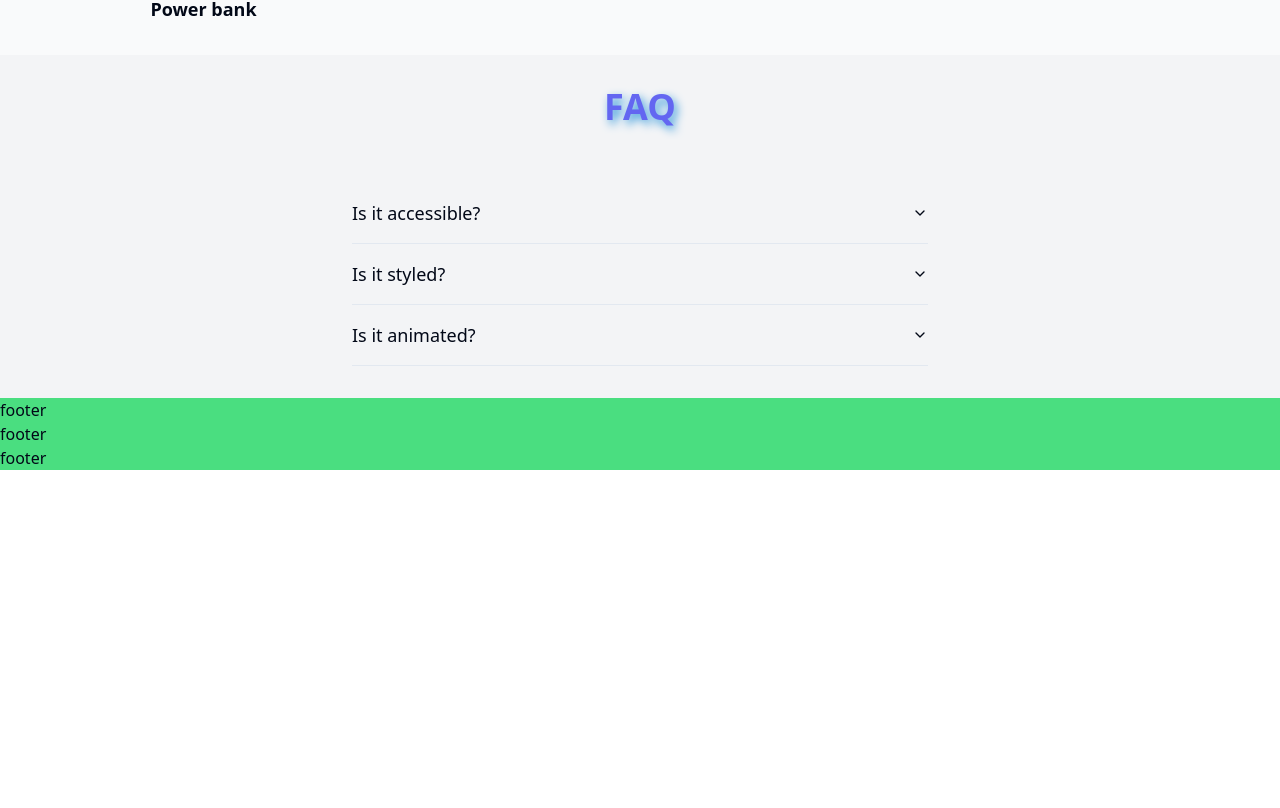
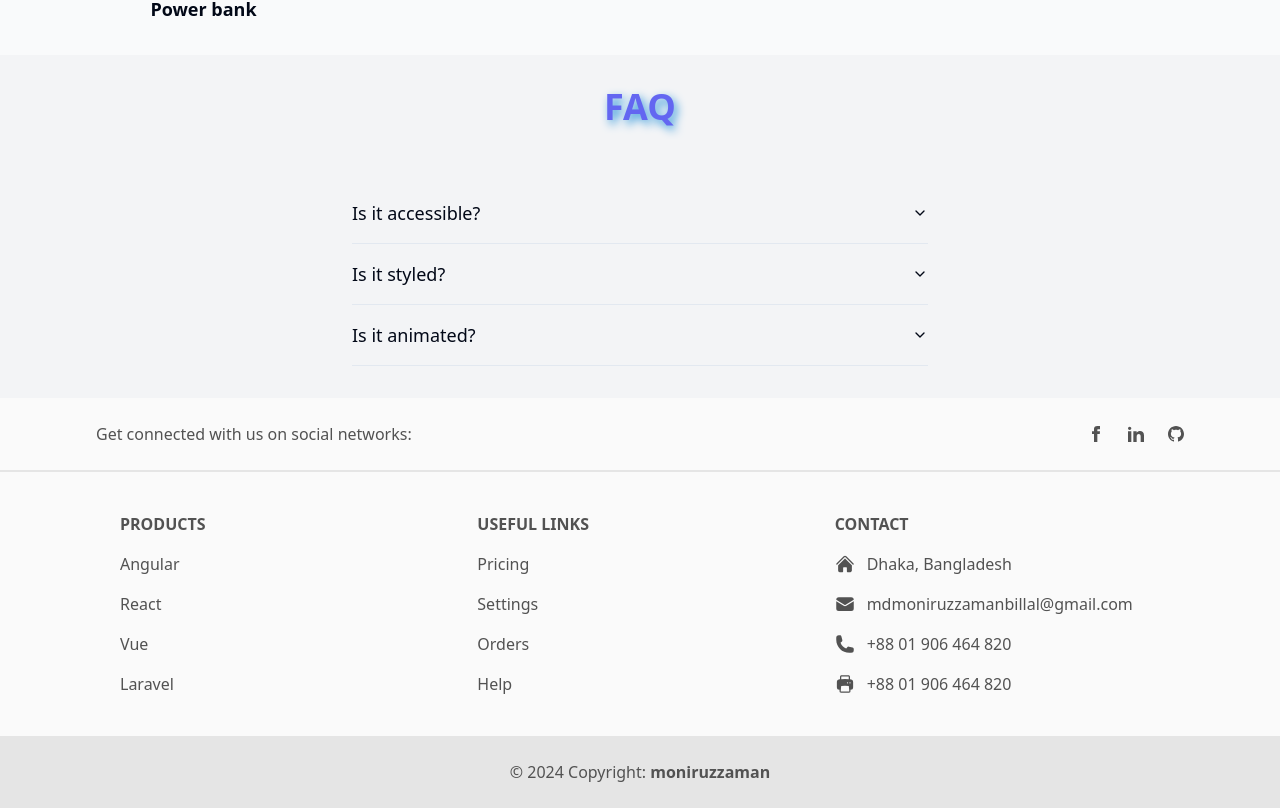
Before and after one commit to MoniruzzamanBillal/happy-camper-frontend, a React (Vite) app: page / in a window 1280 px wide. Shown: the part 1559-2367 px from the top of the page. Before the commit the page ends 2029 px from the top, so only its background shows below. Built offline with nearby package versions, Linux system fonts and the light colour scheme; a web font is replaced by a local one.

Commit message:
footer added

```diff
--- a/src/components/layout/MainLayout.tsx
+++ b/src/components/layout/MainLayout.tsx
@@ -1,5 +1,6 @@
 import { Outlet } from "react-router-dom";
 import Navbar from "../shared/NavBar";
+import Footer from "../shared/Footer";
 
 export const MainLayout = () => {
   return (
@@ -16,10 +17,8 @@ export const MainLayout = () => {
       </div>
       {/* child component  */}
 
-      <div className="footerContainer bg-green-400 ">
-        <h1>footer</h1>
-        <h1>footer</h1>
-        <h1>footer</h1>
+      <div className="footerContainer  ">
+        <Footer />
       </div>
     </div>
   );
--- /dev/null
+++ b/src/components/shared/Footer.tsx
@@ -0,0 +1,163 @@
+import { Link } from "react-router-dom";
+
+const Footer = () => {
+  return (
+    <footer className="bg-neutral-50 text-center text-neutral-600 dark:bg-neutral-600 dark:text-neutral-200 lg:text-left ">
+      <div className="flex items-center justify-center border-b-2 border-neutral-200 p-6 dark:border-neutral-500 lg:justify-between px-[6rem]">
+        <div className="mr-12 hidden lg:block">
+          <span>Get connected with us on social networks:</span>
+        </div>
+        {/* <!-- Social network icons container --> */}
+        <div className="flex justify-center">
+          <Link to={""} className="mr-6 text-neutral-600 dark:text-neutral-200">
+            <svg
+              xmlns="http://www.w3.org/2000/svg"
+              className="h-4 w-4"
+              fill="currentColor"
+              viewBox="0 0 24 24"
+            >
+              <path d="M9 8h-3v4h3v12h5v-12h3.642l.358-4h-4v-1.667c0-.955.192-1.333 1.115-1.333h2.885v-5h-3.808c-3.596 0-5.192 1.583-5.192 4.615v3.385z" />
+            </svg>
+          </Link>
+
+          <Link to={""} className="mr-6 text-neutral-600 dark:text-neutral-200">
+            <svg
+              xmlns="http://www.w3.org/2000/svg"
+              className="h-4 w-4"
+              fill="currentColor"
+              viewBox="0 0 24 24"
+            >
+              <path d="M4.98 3.5c0 1.381-1.11 2.5-2.48 2.5s-2.48-1.119-2.48-2.5c0-1.38 1.11-2.5 2.48-2.5s2.48 1.12 2.48 2.5zm.02 4.5h-5v16h5v-16zm7.982 0h-4.968v16h4.969v-8.399c0-4.67 6.029-5.052 6.029 0v8.399h4.988v-10.131c0-7.88-8.922-7.593-11.018-3.714v-2.155z" />
+            </svg>
+          </Link>
+          <Link to={""} className="text-neutral-600 dark:text-neutral-200">
+            <svg
+              xmlns="http://www.w3.org/2000/svg"
+              className="h-4 w-4"
+              fill="currentColor"
+              viewBox="0 0 24 24"
+            >
+              <path d="M12 0c-6.626 0-12 5.373-12 12 0 5.302 3.438 9.8 8.207 11.387.599.111.793-.261.793-.577v-2.234c-3.338.726-4.033-1.416-4.033-1.416-.546-1.387-1.333-1.756-1.333-1.756-1.089-.745.083-.729.083-.729 1.205.084 1.839 1.237 1.839 1.237 1.07 1.834 2.807 1.304 3.492.997.107-.775.418-1.305.762-1.604-2.665-.305-5.467-1.334-5.467-5.931 0-1.311.469-2.381 1.236-3.221-.124-.303-.535-1.524.117-3.176 0 0 1.008-.322 3.301 1.23.957-.266 1.983-.399 3.003-.404 1.02.005 2.047.138 3.006.404 2.291-1.552 3.297-1.23 3.297-1.23.653 1.653.242 2.874.118 3.176.77.84 1.235 1.911 1.235 3.221 0 4.609-2.807 5.624-5.479 5.921.43.372.823 1.102.823 2.222v3.293c0 .319.192.694.801.576 4.765-1.589 8.199-6.086 8.199-11.386 0-6.627-5.373-12-12-12z" />
+            </svg>
+          </Link>
+        </div>
+      </div>
+
+      {/* <!-- Main container div: holds the entire content of the footer, including four sections (TW Elements, Products, Useful links, and Contact), with responsive styling and appropriate padding/margins. --> */}
+      <div className="mx-6 py-10 text-center md:text-left">
+        <div className="grid-1 grid gap-8 sm:grid-cols-2 lg:grid-cols-3 gap-y-14 align-middle px-[6rem] ">
+          {/* <!-- Products section --> */}
+          <div className="">
+            <h6 className="mb-4 flex justify-center font-semibold uppercase md:justify-start">
+              Products
+            </h6>
+            <p className="mb-4">
+              <a className="text-neutral-600 dark:text-neutral-200">Angular</a>
+            </p>
+            <p className="mb-4">
+              <a className="text-neutral-600 dark:text-neutral-200">React</a>
+            </p>
+            <p className="mb-4">
+              <a className="text-neutral-600 dark:text-neutral-200">Vue</a>
+            </p>
+            <p>
+              <a className="text-neutral-600 dark:text-neutral-200">Laravel</a>
+            </p>
+          </div>
+          {/* <!-- Useful links section --> */}
+          <div className="">
+            <h6 className="mb-4 flex justify-center font-semibold uppercase md:justify-start">
+              Useful links
+            </h6>
+            <p className="mb-4">
+              <a className="text-neutral-600 dark:text-neutral-200">Pricing</a>
+            </p>
+            <p className="mb-4">
+              <a className="text-neutral-600 dark:text-neutral-200">Settings</a>
+            </p>
+            <p className="mb-4">
+              <a className="text-neutral-600 dark:text-neutral-200">Orders</a>
+            </p>
+            <p>
+              <a className="text-neutral-600 dark:text-neutral-200">Help</a>
+            </p>
+          </div>
+          {/* <!-- Contact section --> */}
+          <div>
+            <h6 className="mb-4 flex justify-center font-semibold uppercase md:justify-start">
+              Contact
+            </h6>
+            <p className="mb-4 flex items-center justify-center md:justify-start">
+              <svg
+                xmlns="http://www.w3.org/2000/svg"
+                viewBox="0 0 24 24"
+                fill="currentColor"
+                className="mr-3 h-5 w-5"
+              >
+                <path d="M11.47 3.84a.75.75 0 011.06 0l8.69 8.69a.75.75 0 101.06-1.06l-8.689-8.69a2.25 2.25 0 00-3.182 0l-8.69 8.69a.75.75 0 001.061 1.06l8.69-8.69z" />
+                <path d="M12 5.432l8.159 8.159c.03.03.06.058.091.086v6.198c0 1.035-.84 1.875-1.875 1.875H15a.75.75 0 01-.75-.75v-4.5a.75.75 0 00-.75-.75h-3a.75.75 0 00-.75.75V21a.75.75 0 01-.75.75H5.625a1.875 1.875 0 01-1.875-1.875v-6.198a2.29 2.29 0 00.091-.086L12 5.43z" />
+              </svg>
+              Dhaka, Bangladesh
+            </p>
+            <p className="mb-4 flex items-center justify-center md:justify-start">
+              <svg
+                xmlns="http://www.w3.org/2000/svg"
+                viewBox="0 0 24 24"
+                fill="currentColor"
+                className="mr-3 h-5 w-5"
+              >
+                <path d="M1.5 8.67v8.58a3 3 0 003 3h15a3 3 0 003-3V8.67l-8.928 5.493a3 3 0 01-3.144 0L1.5 8.67z" />
+                <path d="M22.5 6.908V6.75a3 3 0 00-3-3h-15a3 3 0 00-3 3v.158l9.714 5.978a1.5 1.5 0 001.572 0L22.5 6.908z" />
+              </svg>
+              mdmoniruzzamanbillal@gmail.com
+            </p>
+            <p className="mb-4 flex items-center justify-center md:justify-start">
+              <svg
+                xmlns="http://www.w3.org/2000/svg"
+                viewBox="0 0 24 24"
+                fill="currentColor"
+                className="mr-3 h-5 w-5"
+              >
+                <path
+                  fillRule="evenodd"
+                  d="M1.5 4.5a3 3 0 013-3h1.372c.86 0 1.61.586 1.819 1.42l1.105 4.423a1.875 1.875 0 01-.694 1.955l-1.293.97c-.135.101-.164.249-.126.352a11.285 11.285 0 006.697 6.697c.103.038.25.009.352-.126l.97-1.293a1.875 1.875 0 011.955-.694l4.423 1.105c.834.209 1.42.959 1.42 1.82V19.5a3 3 0 01-3 3h-2.25C8.552 22.5 1.5 15.448 1.5 6.75V4.5z"
+                  clipRule="evenodd"
+                />
+              </svg>
+              +88 01 906 464 820
+            </p>
+            <p className="flex items-center justify-center md:justify-start">
+              <svg
+                xmlns="http://www.w3.org/2000/svg"
+                viewBox="0 0 24 24"
+                fill="currentColor"
+                className="mr-3 h-5 w-5"
+              >
+                <path
+                  fillRule="evenodd"
+                  d="M7.875 1.5C6.839 1.5 6 2.34 6 3.375v2.99c-.426.053-.851.11-1.274.174-1.454.218-2.476 1.483-2.476 2.917v6.294a3 3 0 003 3h.27l-.155 1.705A1.875 1.875 0 007.232 22.5h9.536a1.875 1.875 0 001.867-2.045l-.155-1.705h.27a3 3 0 003-3V9.456c0-1.434-1.022-2.7-2.476-2.917A48.716 48.716 0 0018 6.366V3.375c0-1.036-.84-1.875-1.875-1.875h-8.25zM16.5 6.205v-2.83A.375.375 0 0016.125 3h-8.25a.375.375 0 00-.375.375v2.83a49.353 49.353 0 019 0zm-.217 8.265c.178.018.317.16.333.337l.526 5.784a.375.375 0 01-.374.409H7.232a.375.375 0 01-.374-.409l.526-5.784a.373.373 0 01.333-.337 41.741 41.741 0 018.566 0zm.967-3.97a.75.75 0 01.75-.75h.008a.75.75 0 01.75.75v.008a.75.75 0 01-.75.75H18a.75.75 0 01-.75-.75V10.5zM15 9.75a.75.75 0 00-.75.75v.008c0 .414.336.75.75.75h.008a.75.75 0 00.75-.75V10.5a.75.75 0 00-.75-.75H15z"
+                  clipRule="evenodd"
+                />
+              </svg>
+              +88 01 906 464 820
+            </p>
+          </div>
+        </div>
+      </div>
+
+      {/* <!--Copyright section--> */}
+      <div className="bg-neutral-200 p-6 text-center dark:bg-neutral-700">
+        <span>© 2024 Copyright:</span>
+        <a
+          className="font-semibold text-neutral-600 dark:text-neutral-400"
+          href="https://tw-elements.com/"
+        >
+          {" "}
+          moniruzzaman
+        </a>
+      </div>
+    </footer>
+  );
+};
+
+export default Footer;
```
